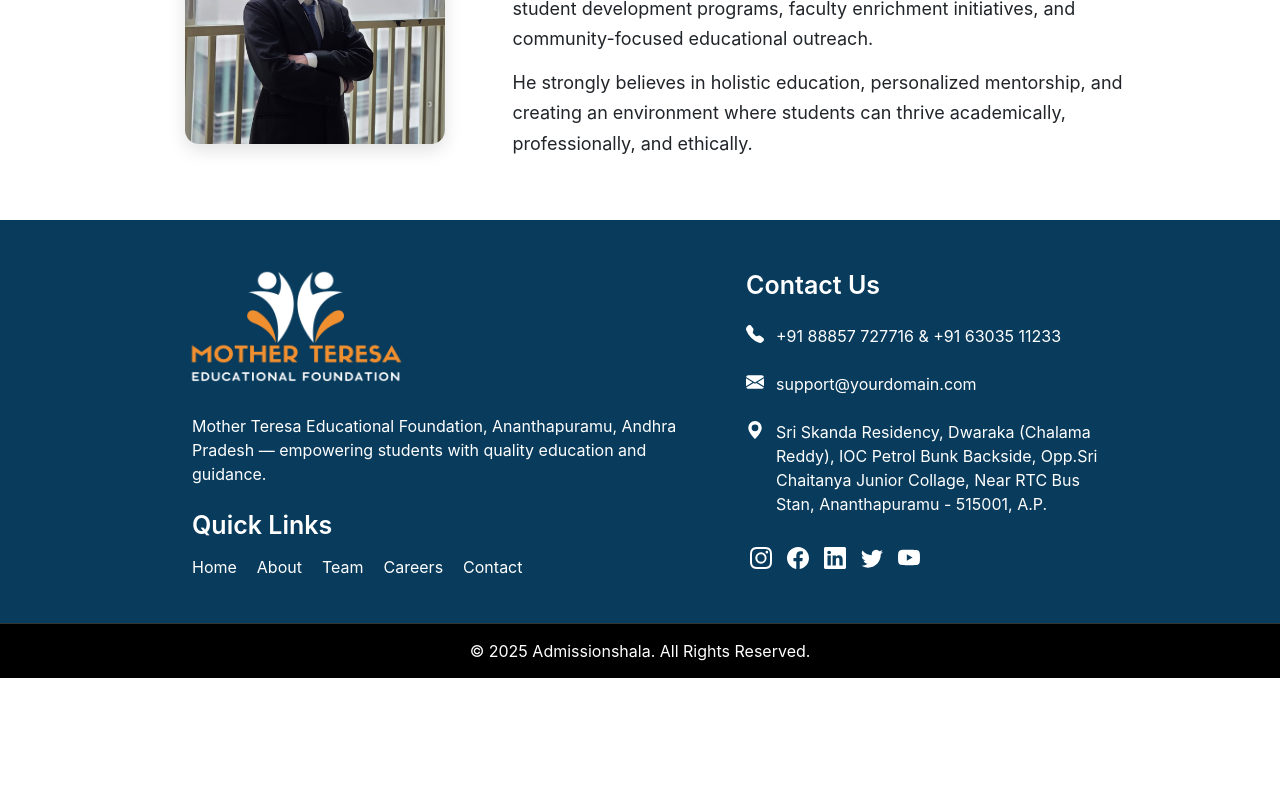
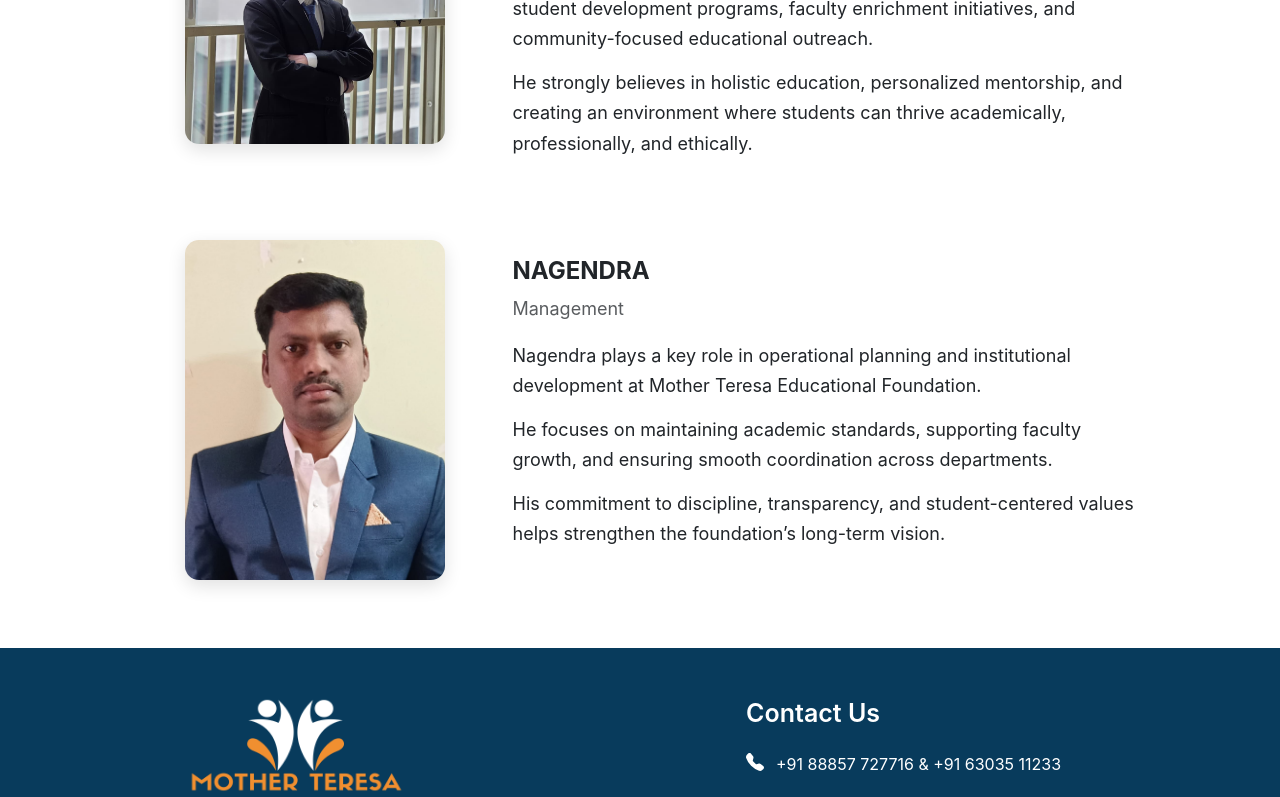
Before and after one commit to CodeWithDKP/MotherTeresaEdu, a React (Vite) app: page /team in a window 1280 px wide. Shown: the part 1038-1835 px from the top of the page. Before the commit the page ends 1716 px from the top, so only its background shows below. Built offline with nearby package versions, Linux system fonts and the light colour scheme.

Commit message:
added team member

```diff
--- a/src/pages/Team.jsx
+++ b/src/pages/Team.jsx
@@ -2,6 +2,7 @@ import HeroBanner from '../components/HeroBanner';
 import teamHero from '../images/teamHero.webp';
 import '../components/styles/pages/Team.css';
 import ceo from "../images/ceo.jpeg";
+import Nagendra from "../images/Nagendra.jpeg";
 
 export default function Team() {
   return (
@@ -23,14 +24,15 @@ export default function Team() {
             Our passionate and dedicated leaders who guide Mother Teresa Educational Foundation with vision and commitment.
           </p>
 
-          <div className="row align-items-stretch justify-content-center team-row">
+          {/* ===== Team Member 1 ===== */}
+          <div className="row align-items-stretch justify-content-center team-row mb-5">
 
             {/* Left: Image */}
             <div className="col-12 col-md-4 mb-4 mb-md-0">
               <div className="team-media">
                 <img
                   src={ceo}
-                  alt="CEO"
+                  alt="JAGADEESH"
                   className="team-single-img"
                 />
               </div>
@@ -56,6 +58,40 @@ export default function Team() {
 
           </div>
 
+          {/* ===== Team Member 2 ===== */}
+          <div className="row align-items-stretch justify-content-center team-row">
+
+            {/* Left: Image */}
+            <div className="col-12 col-md-4 mb-4 mb-md-0">
+              <div className="team-media">
+                <img
+                  src={Nagendra}
+                  alt="Nagendra"
+                  className="team-single-img"
+                />
+              </div>
+            </div>
+
+            {/* Right: Text */}
+            <div className="col-12 col-md-7">
+              <div className="team-content">
+                <h3 className="h4 fw-bold mb-2">NAGENDRA</h3>
+                <p className="text-muted mb-3">Management</p>
+
+                <p>
+                  Nagendra plays a key role in operational planning and institutional development at Mother Teresa Educational Foundation.
+                </p>
+                <p>
+                  He focuses on maintaining academic standards, supporting faculty growth, and ensuring smooth coordination across departments.
+                </p>
+                <p>
+                  His commitment to discipline, transparency, and student-centered values helps strengthen the foundation’s long-term vision.
+                </p>
+              </div>
+            </div>
+
+          </div>
+
         </div>
       </section>
     </>
```
Also changed, not shown: src/images/Nagendra.jpeg (added).
